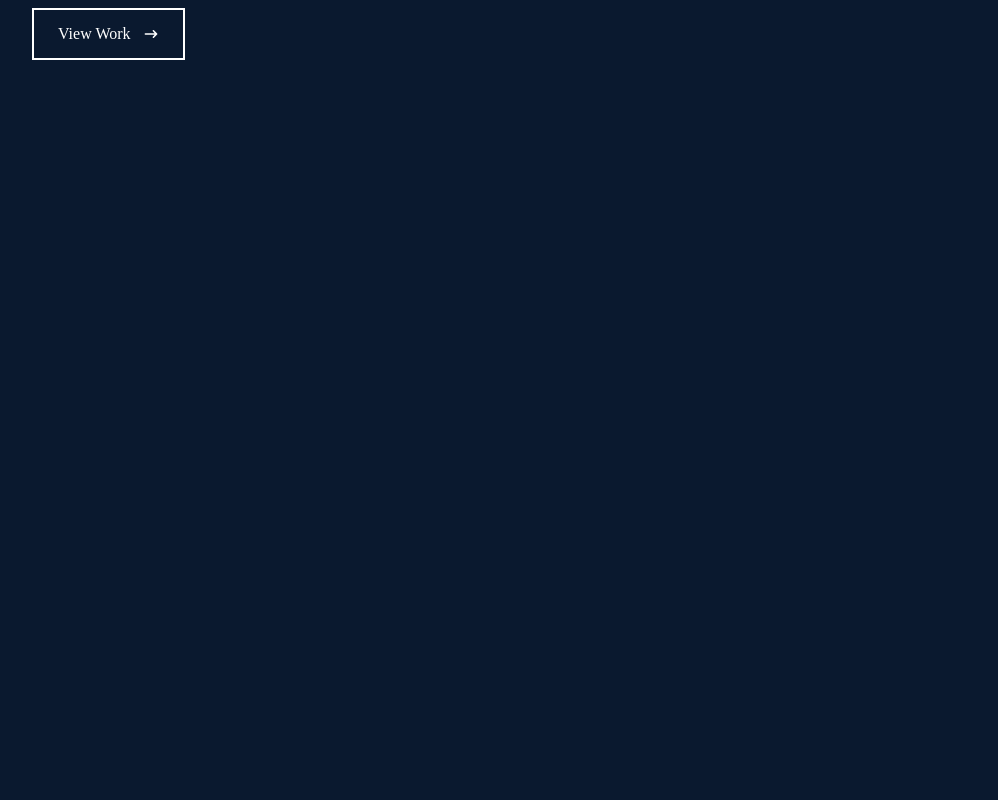
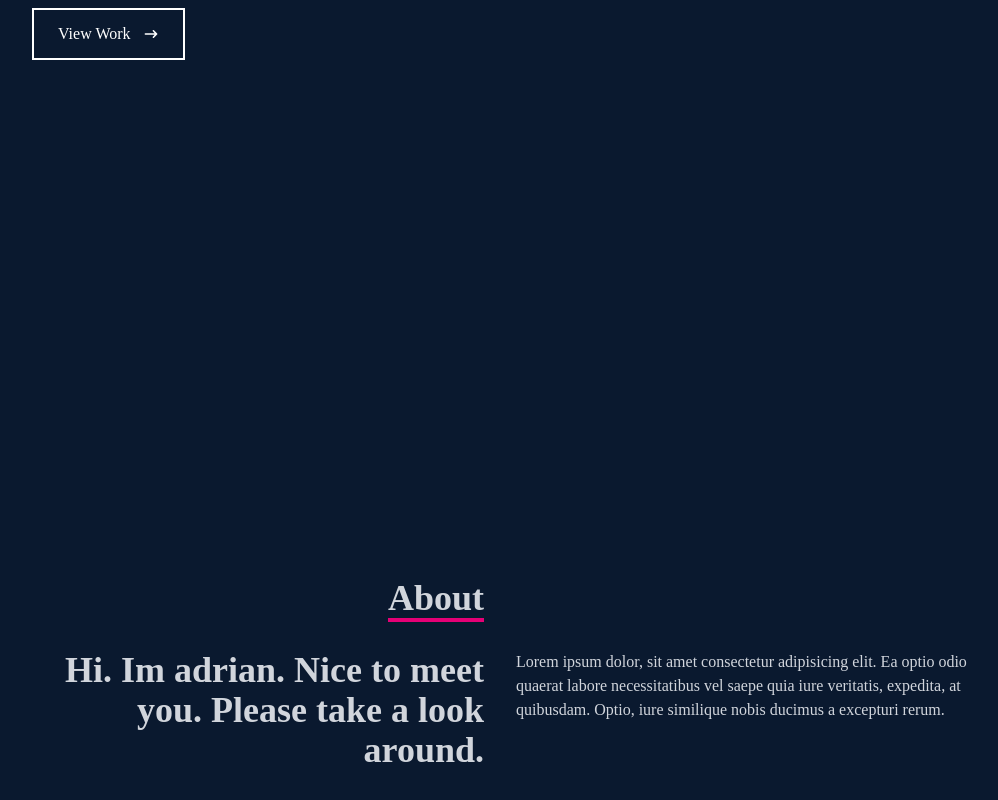
Before and after one commit to adrianricken/portfolio, a React (Vite) app: page / in a window 1280 px wide. Shown: the part 526-1326 px from the top of the page, without its empty margins (140-1138 px from the left). Built offline with nearby package versions, Linux system fonts and the light colour scheme.

Commit message:
edit About component

```diff
--- a/src/components/About.jsx
+++ b/src/components/About.jsx
@@ -1,7 +1,29 @@
 const About = () => {
   return (
     <div name="about" className="w-full h-screen bg-[#0a192f] text-gray-300">
-      <div className="flex flex-col justify-center items-center w-fll h-full"></div>
+      <div className="flex flex-col justify-center items-center w-fll h-full">
+        <div className="max-w-[1000px] w-full grid grid-cols-2 gap-8">
+          <div className="sm:text-right pb-8 pl-4">
+            <p className="text-4xl font-bold inline border-b-4 border-pink-600">
+              About
+            </p>
+          </div>
+          <div></div>
+        </div>
+        <div className="max-w-[1000px] w-full grid sm:grid-cols-2 gap-8 px-4">
+          <div className="sm:text-right text-4xl font-bold">
+            <p>Hi. Im adrian. Nice to meet you. Please take a look around.</p>
+          </div>
+          <div>
+            <p>
+              Lorem ipsum dolor, sit amet consectetur adipisicing elit. Ea optio
+              odio quaerat labore necessitatibus vel saepe quia iure veritatis,
+              expedita, at quibusdam. Optio, iure similique nobis ducimus a
+              excepturi rerum.
+            </p>
+          </div>
+        </div>
+      </div>
     </div>
   );
 };
--- /dev/null
+++ b/src/components/Skills.jsx
@@ -0,0 +1,5 @@
+const Skills = () => {
+  return <div>Skills</div>;
+};
+
+export default Skills;
```
